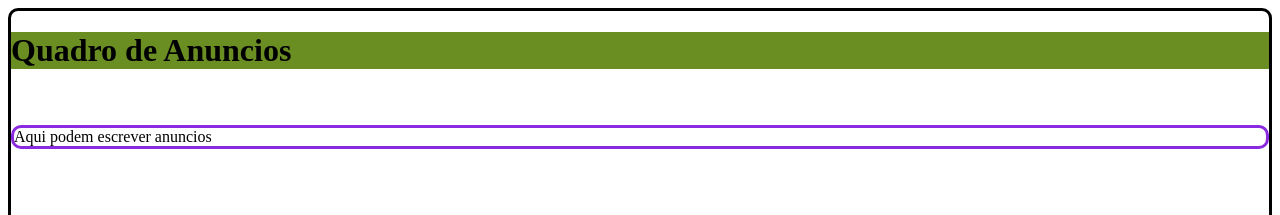
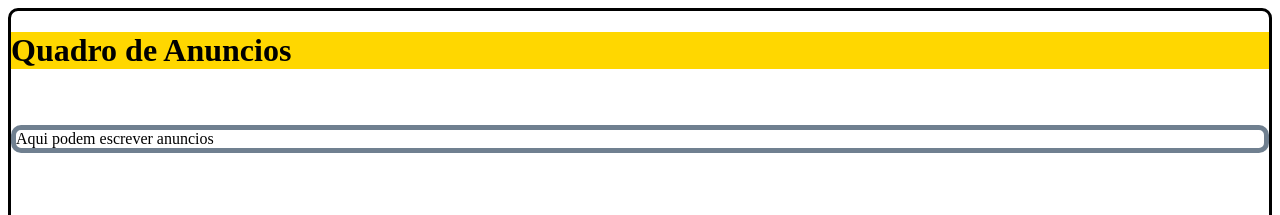
Before and after one commit to Jpjfp33/quadroanuncios.github.io, a plain HTML site: page index.html in a window 1280 px wide. Shown: the top 215 px of the page. Drawn offline with Linux system fonts and the light colour scheme.

Commit message:
Update style.css

```diff
--- a/style.css
+++ b/style.css
@@ -5,14 +5,15 @@ border-radius: 10px;
 }
 
 .abc {
-    background-color: olivedrab;
+    background-color: gold;
 
 }
 
 .def {
     border: solid;
     border-radius: 10px;
-    border-color: blueviolet;
+    border-color: slategray;
+    border-width: 5px;
 
 }
 
```
